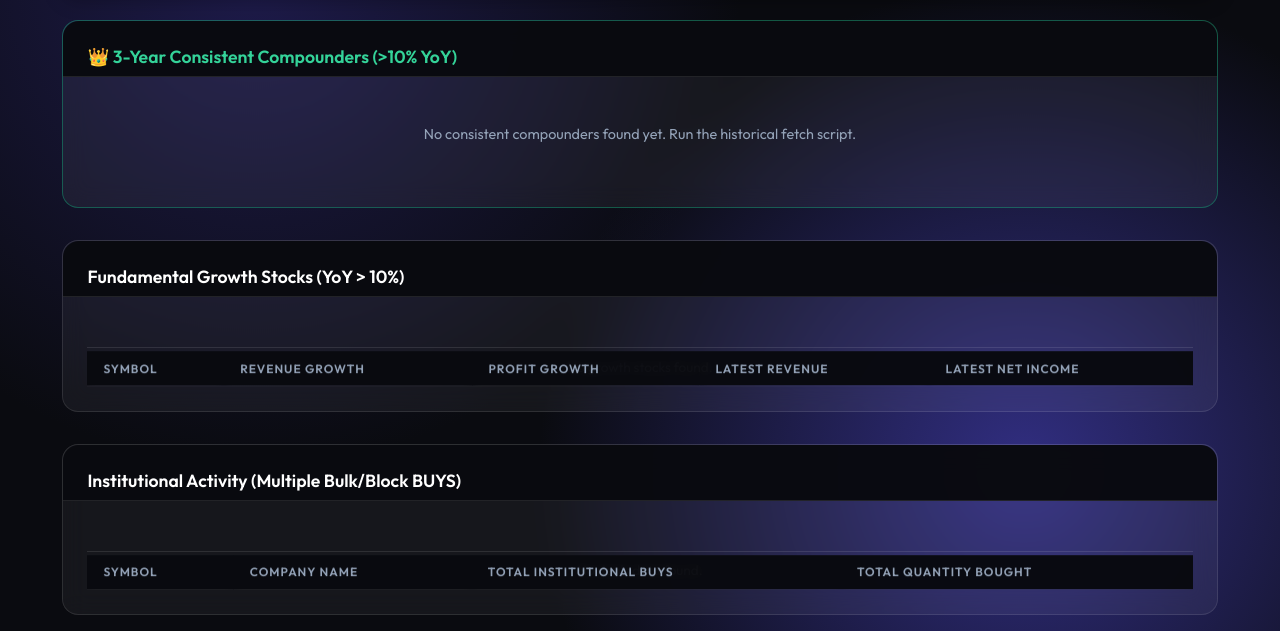
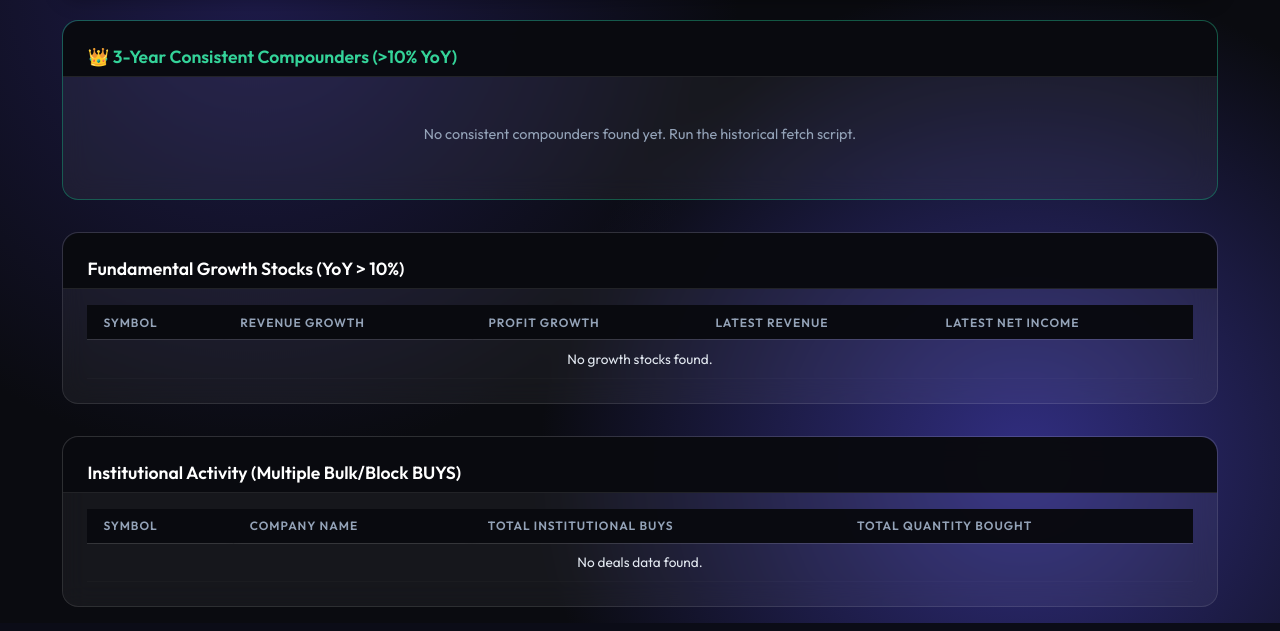
Before and after one commit to TechyShahid/TradingPlatform, a Flask app: page /growth in a window 1280 px wide. Shown: the part 182-813 px from the top of the page. Run offline with Flask 3, Linux system fonts and the light colour scheme; the visitor is signed in with stand-in values (Sample User, id 1); data that the repository does not hold is empty.

Commit message:
refactor: remove redundant table wrappers and update overflow CSS in templates while adding .env.example file

```diff
--- a/backend-python/templates/growth.html
+++ b/backend-python/templates/growth.html
@@ -84,7 +84,7 @@
             border-radius: 16px;
             padding: 0 1.5rem 1.5rem 1.5rem;
             max-height: 75vh;
-            overflow-y: auto;
+            overflow: auto;
         }
 
         /* Custom Scrollbar */
@@ -278,7 +278,6 @@
                 <div id="ai-loading" class="loading">
                     Llama 3 is analyzing all market data (Deals + Fundamentals). This may take 15-30 seconds...
                 </div>
-                <div style="overflow-x: auto; width: 100%; -webkit-overflow-scrolling: touch; margin-top: 0.5rem;">
                 <table id="ai-table" style="display: none;">
                     <thead>
                         <tr>
@@ -291,13 +290,11 @@
                     <tbody id="ai-body"></tbody>
                 </table>
             </div>
-            </div>
 
             <!-- Compounders Panel -->
             <div class="panel" id="comp-panel" style="border-color: rgba(16, 185, 129, 0.4);">
                 <h2 style="color: #34d399;">👑 3-Year Consistent Compounders (>10% YoY)</h2>
                 <div id="comp-loading" class="loading">Fetching consistent compounders...</div>
-                <div style="overflow-x: auto; width: 100%; -webkit-overflow-scrolling: touch; margin-top: 0.5rem;">
                 <table id="comp-table" style="display: none;">
                     <thead>
                         <tr>
@@ -309,13 +306,11 @@
                     <tbody id="comp-body"></tbody>
                 </table>
             </div>
-            </div>
 
             <!-- Fundamentals Panel -->
             <div class="panel">
                 <h2>Fundamental Growth Stocks (YoY > 10%)</h2>
                 <div id="fund-loading" class="loading">Analyzing fundamentals...</div>
-                <div style="overflow-x: auto; width: 100%; -webkit-overflow-scrolling: touch; margin-top: 0.5rem;">
                 <table id="fund-table" style="display: none;">
                     <thead>
                         <tr>
@@ -328,7 +323,6 @@
                     </thead>
                     <tbody id="fund-body"></tbody>
                 </table>
-                </div>
                 <div id="fund-pagination" class="pagination" style="display: none;">
                     <button id="fund-prev" onclick="changeFundPage(-1)">Previous</button>
                     <div id="fund-page-info" class="page-info"></div>
@@ -340,7 +334,6 @@
             <div class="panel">
                 <h2>Institutional Activity (Multiple Bulk/Block BUYS)</h2>
                 <div id="deals-loading" class="loading">Analyzing institutional deals...</div>
-                <div style="overflow-x: auto; width: 100%; -webkit-overflow-scrolling: touch; margin-top: 0.5rem;">
                 <table id="deals-table" style="display: none;">
                     <thead>
                         <tr>
@@ -352,7 +345,6 @@
                     </thead>
                     <tbody id="deals-body"></tbody>
                 </table>
-                </div>
                 <div id="deals-pagination" class="pagination" style="display: none;">
                     <button id="deals-prev" onclick="changeDealsPage(-1)">Previous</button>
                     <div id="deals-page-info" class="page-info"></div>
```
Also changed, not shown: backend-python/templates/deals.html (+1 -7 lines). Lines whose indentation alone changed are shown as unchanged.
